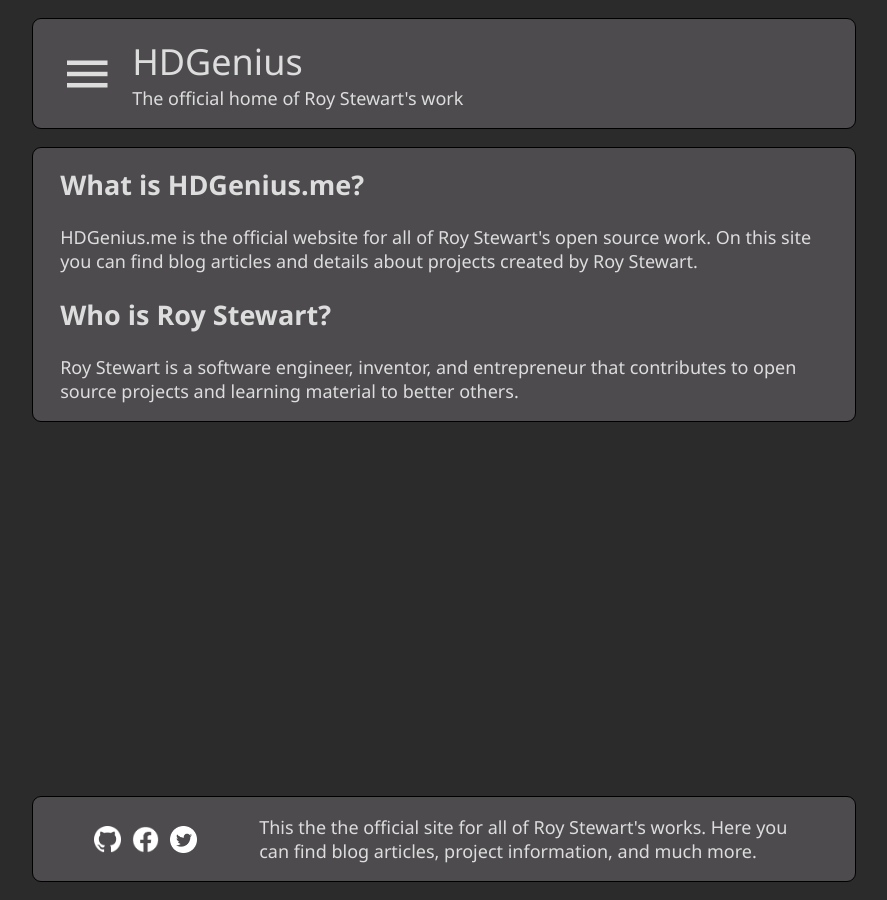
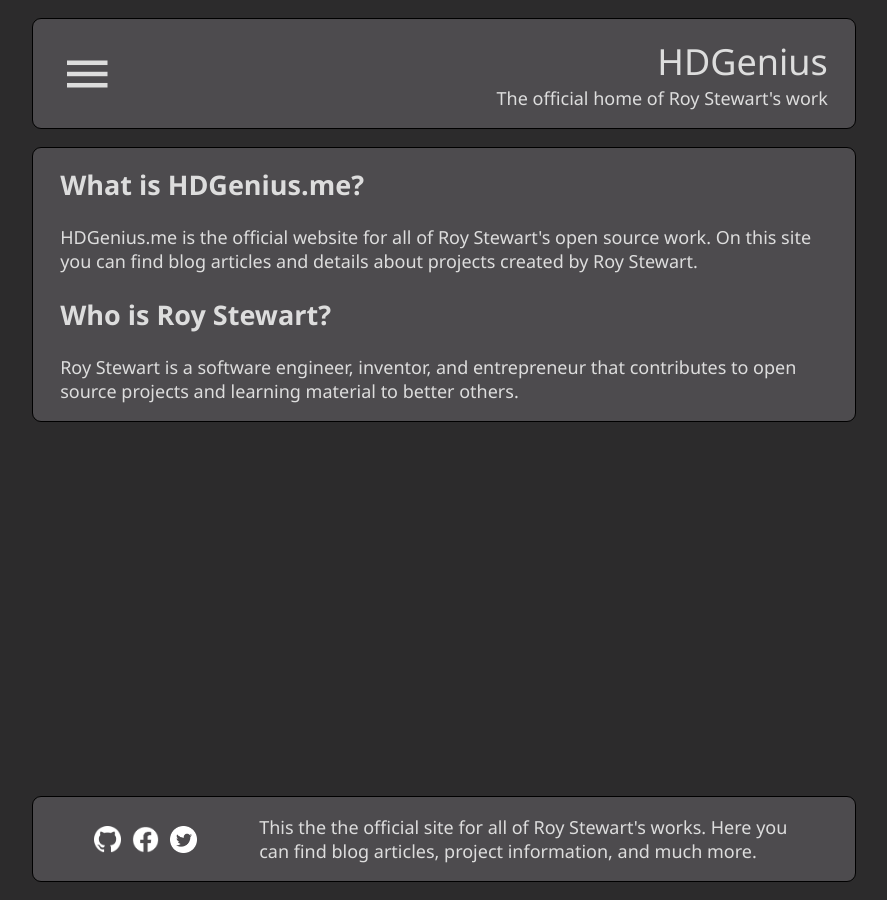
Before and after one commit to roy-stewart/roy-stewart.github.io, a Jekyll site: the page built from index.html, in a window 1280 px wide. Shown: the whole page, without its empty margins (196-1083 px from the left). Built offline with Jekyll 4.4.1, drawn with Linux system fonts in a browser that asks for light colours.

Commit message:
Updated the positioning of the site title in the page header

```diff
--- a/_sass/page_layout.scss
+++ b/_sass/page_layout.scss
@@ -36,11 +36,13 @@
   display: flex;
   flex-direction: row;
   align-items: center;
+  justify-content: space-between;
 }
 
 #site-title-block {
   display: flex;
   flex-direction: column;
+  align-items: end;
 }
 
 #site-header-title {
```
